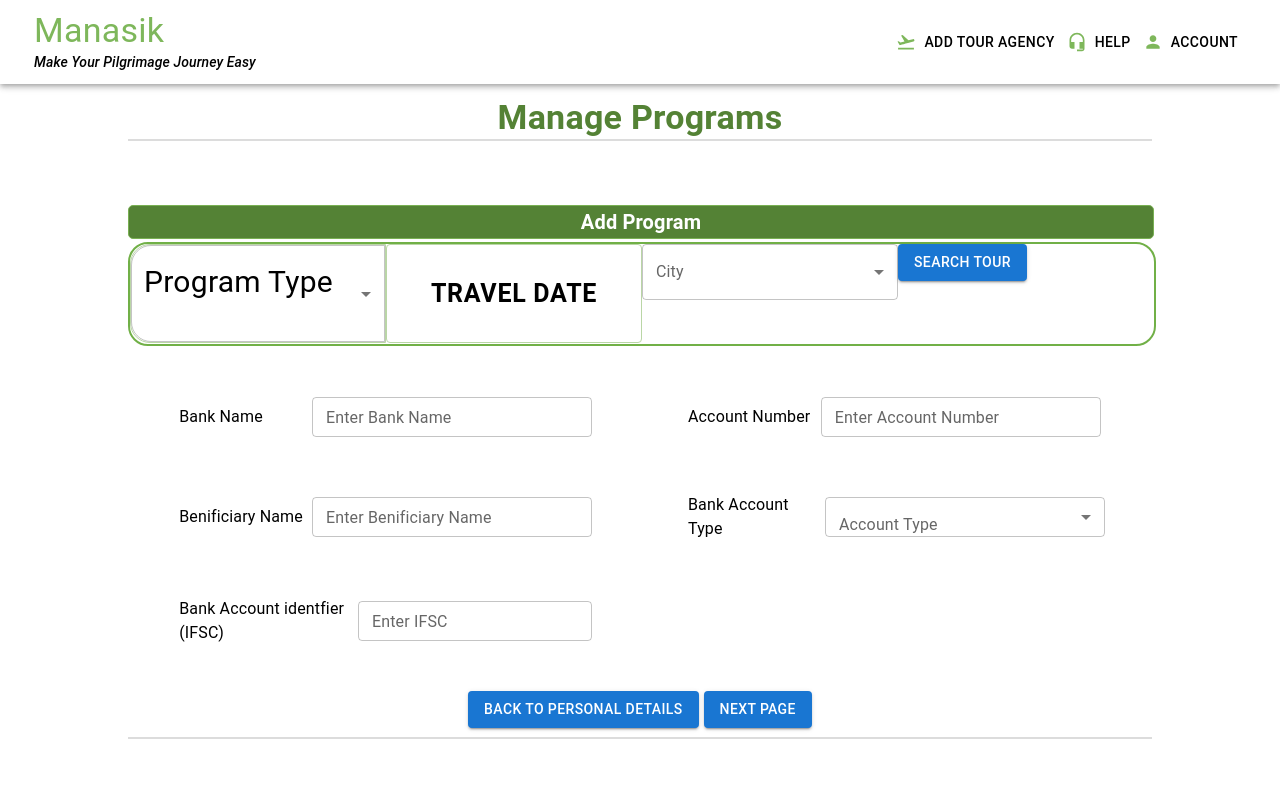
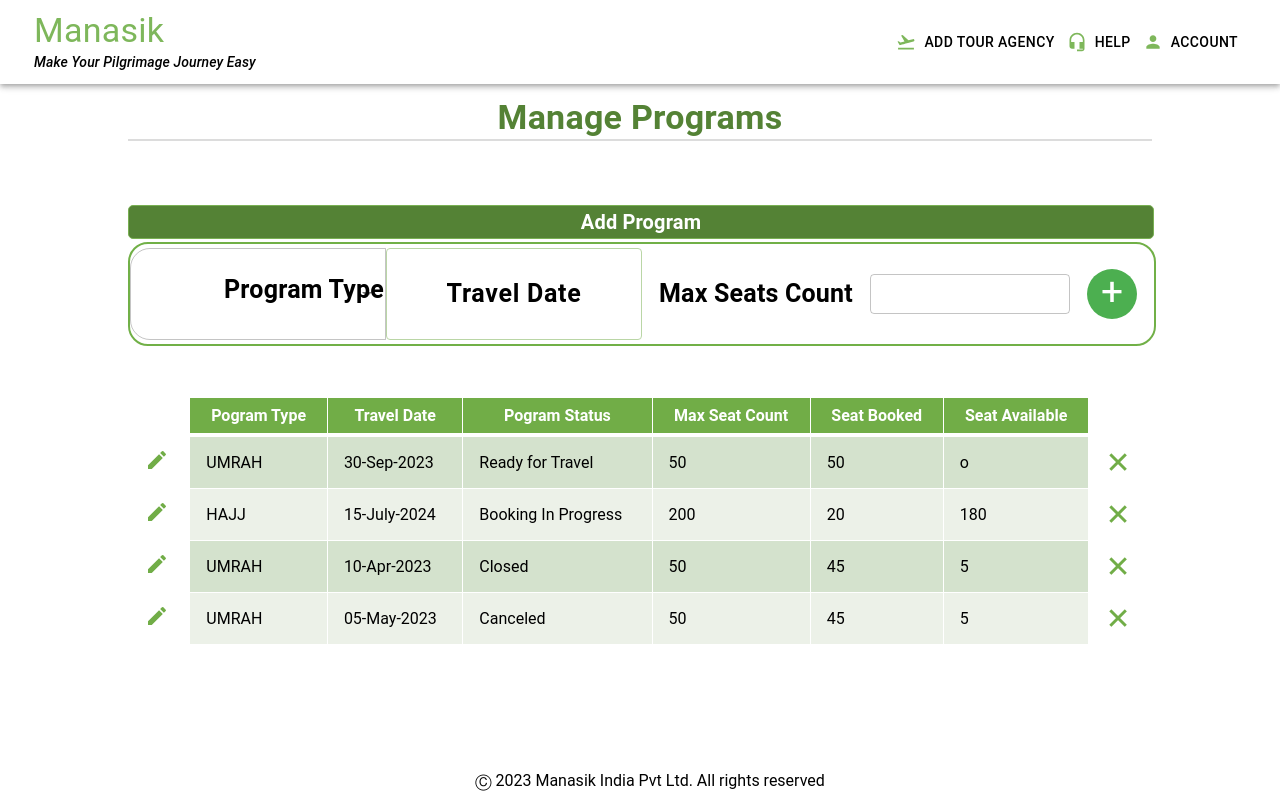
Before and after one commit to amirmursal/manasik, a React (Create React App) app: page /addProgram in a window 1280 px wide. Built offline with nearby package versions, Linux system fonts and the light colour scheme.

Commit message:
add program

```diff
--- a/package.json
+++ b/package.json
@@ -5,7 +5,7 @@
   "dependencies": {
     "@emotion/react": "^11.11.1",
     "@emotion/styled": "^11.11.0",
-    "@mui/icons-material": "^5.14.1",
+    "@mui/icons-material": "^5.14.16",
     "@mui/material": "^5.14.15",
     "@mui/x-date-pickers": "^6.17.0",
     "@testing-library/jest-dom": "^5.17.0",
--- a/src/components/AddProgram/AddProgram.styles.ts
+++ b/src/components/AddProgram/AddProgram.styles.ts
@@ -11,7 +11,9 @@ const addProgramStyles = {
         color: 'rgb(84, 130, 53)',
         display:"flex",
         justifyContent:"center",
-        fontWeight:"600"
+        fontWeight:"600",
+
+
     },
     subHead:{
         color: 'white',
@@ -30,20 +32,18 @@ const addProgramStyles = {
 
     selector:{
         borderRadius:" 20px 0px 0px 20px",
-        height:"99px",
-        fontSize:"50px",
-        border:"1px solid rgb(186, 214, 166)" ,
+        fontWeight:"700",
+        fontSize: "30px",
+        padding:"1vh 2vh 1vh 10vh",
+
     },
 
-
-
-
-
-
-
-
-
-
+    label:{
+        fontWeight:"700",
+       fontSize:"25px",
+        color:"black",
+        padding:"1vh 2vh 1vh 10vh"
+    },
 
 
     input:{
@@ -64,8 +64,63 @@ const addProgramStyles = {
       },
     },
     divider:{
-        border: "1px solid gainsboro"
+        border: "1px solid gainsboro" ,
+
     },
+
+    seats:{
+
+        display:"flex",
+        justifyContent:"space-evenly",
+        alignItems:"center"
+    },
+
+
+    table:{
+        width: "100%",
+
+            alignItems: 'center',
+
+
+            "& table":{
+               width:"100%",
+                borderCollapse: "collapse",
+            },
+
+            "& thead":{
+                backgroundColor:"rgb(113, 173, 71)",
+                color:"white",
+                borderBottom:"4px solid white",
+            },
+
+            "& td,th":{
+                border:"1px solid white",
+                padding:"1vh 2vh"
+            },
+
+            "& tbody > tr:nth-of-type(odd)":{
+                backgroundColor:"rgb(212, 226, 205)  ",
+            },
+
+            "& tbody > tr:nth-of-type(even)":{
+                backgroundColor:" rgb(236, 241, 232)"
+            },
+
+            "& tr > td:last-child":{
+                backgroundColor:"white",
+                color:"rgb(113, 173, 71)",
+                fontSize:"30px"
+            },
+
+            "& tr > td:first-child":{
+                backgroundColor:"white",
+                color:"rgb(113, 173, 71)",
+            }
+
+
+
+
+     }
 
 }
 export default addProgramStyles;
--- a/src/components/AddProgram/AddProgram.tsx
+++ b/src/components/AddProgram/AddProgram.tsx
@@ -2,6 +2,9 @@ import React from 'react';
 import AddProgramStyles from "./AddProgram.styles";
 import PickerWithButtonField from "./DatePicker"
 import { Box, Button, TextField, InputLabel,FormControl,Divider, Grid, MenuItem, Select, Typography } from "@mui/material";
+import { green } from '@mui/material/colors';
+import Icon from '@mui/material/Icon';
+import CreateIcon from '@mui/icons-material/Create';
 
 const AddProgram = () => {
   return (
@@ -15,77 +18,93 @@ const AddProgram = () => {
       <Box sx={{ margin: '0% 5% 5% 0%', display:'flex', alignItems:'center',height:"100px", width:"100%", borderRadius:"20px", border:"2px solid rgb(113, 176, 71)" }}>
                 <Grid container  columns={{xs:1, sm:8, md:12}}>
                     <Grid item xs={3}>
-                    <FormControl fullWidth variant="outlined"  >
-                            <InputLabel style={{fontSize:"30px", color:"black"}} >Program Type</InputLabel>
-                            <Select label="Tour Type" sx={AddProgramStyles.selector} >
-                                <MenuItem value="hajj">Hajj</MenuItem>
-                                <MenuItem value="umrah">Umrah</MenuItem>
+                      <FormControl fullWidth variant="outlined"  >
+                            <InputLabel  sx={AddProgramStyles.label} >Program Type</InputLabel>
+                            <Select  sx={AddProgramStyles.selector} >
+                                <MenuItem   style={{ fontSize: '30px' }} value="hajj">Hajj</MenuItem>
+                                <MenuItem   style={{ fontSize: '30px' }} value="umrah">Umrah</MenuItem>
                             </Select>
-                        </FormControl>
+                      </FormControl>
                     </Grid>
+
                     <Grid item xs={3}>
                         <PickerWithButtonField/>
                     </Grid>
-                    <Grid item xs={3}>
-                        <FormControl fullWidth variant="outlined">
-                            <InputLabel>City</InputLabel>
-                            <Select label="City">
-                                <MenuItem value="pune">Pune</MenuItem>
-                            </Select>
-                        </FormControl>
+
+                    <Grid item xs={6} sx={AddProgramStyles.seats} >
+                          <Typography variant='h6' style={{fontWeight:"600", fontSize:"25px"}} >Max Seats Count</Typography>
+                          <TextField type='number'  size="small" style={{width:"200px"}} />
+                          <Icon sx={{ backgroundColor: green[500], borderRadius:"40px",color:"white", width:"50px", height:"50px", fontSize:"39px" }}>+</Icon>
                     </Grid>
-                    <Grid item xs={3}>
-                    <FormControl variant="outlined">
-                        <Button variant="contained">Search Tour</Button>
-                        </FormControl>
-                    </Grid>
+
                 </Grid>
         </Box>
 
 
 
-      <Box sx={{ width: "90%", margin: "auto", display: 'flex', flexDirection: "column", alignItems: 'center' }}>
-        <Grid container rowSpacing={7} columns={{ xs: 1, sm: 4, md: 12,  }}  columnSpacing={{ xs: 1, sm: 12, md: 12 }} >
+      <Box sx={AddProgramStyles.table} >
 
-          <Grid item xs={6}  sx={AddProgramStyles.input}>
-            <Typography sx={AddProgramStyles.lable} >Bank Name </Typography>
-            <TextField type='text' label='Enter Bank Name' size="small" sx={AddProgramStyles.text} />
-          </Grid>
+          <table>
+            <thead>
 
-          <Grid item xs={6}  sx={AddProgramStyles.input}>
-            <Typography sx={AddProgramStyles.lable} >Account Number </Typography>
-            <TextField type='text' label='Enter Account Number' size="small" sx={AddProgramStyles.text} />
-          </Grid>
+              <tr>
+                <th style={{backgroundColor:"white"}}></th>
+                <th>Pogram Type</th>
+                <th>Travel Date</th>
+                <th>Pogram Status</th>
+                <th>Max Seat Count</th>
+                <th>Seat Booked</th>
+                <th>Seat Available</th>
+                <th style={{backgroundColor:"white"}} ></th>
+              </tr>
+            </thead>
+            <tbody>
 
-          <Grid item xs={6}  sx={AddProgramStyles.input}>
-            <Typography sx={AddProgramStyles.lable} >Benificiary Name </Typography>
-            <TextField type='text' label='Enter Benificiary Name' size="small" sx={AddProgramStyles.text} />
-          </Grid>
+              <tr>
+                <td><CreateIcon /></td>
+                <td>UMRAH</td>
+                <td>30-Sep-2023</td>
+                <td>Ready for Travel</td>
+                <td>50</td>
+                <td>50</td>
+                <td>o</td>
+                <td>✕</td>
+              </tr>
+              <tr>
+                <td><CreateIcon /></td>
+                <td>HAJJ</td>
+                <td>15-July-2024</td>
+                <td>Booking In Progress</td>
+                <td>200</td>
+                <td>20</td>
+                <td>180</td>
+                <td>✕</td>
+              </tr>
+              <tr>
+                <td><CreateIcon /></td>
+                <td>UMRAH</td>
+                <td>10-Apr-2023</td>
+                <td>Closed</td>
+                <td>50</td>
+                <td>45</td>
+                <td>5</td>
+                <td>✕</td>
+              </tr>
+              <tr>
+                <td><CreateIcon /></td>
+                <td>UMRAH</td>
+                <td>05-May-2023</td>
+                <td>Canceled</td>
+                <td>50</td>
+                <td>45</td>
+                <td>5</td>
+                <td>✕</td>
+              </tr>
+            </tbody>
+          </table>
 
-          <Grid item xs={6}  sx={AddProgramStyles.input}>
-            <Typography sx={AddProgramStyles.lable} >Bank Account Type   </Typography>
-            <FormControl variant="outlined">
-              <InputLabel>Account Type</InputLabel>
-            <Select size="small" label='ccount Type' sx={AddProgramStyles.text} >
-              <MenuItem value="pune">Saving</MenuItem>
-              <MenuItem value="pune">Current</MenuItem>
-            </Select>
-          </FormControl>
-
-          </Grid>
-
-          <Grid item xs={6}  sx={AddProgramStyles.input}>
-            <Typography sx={AddProgramStyles.lable} >Bank Account identfier (IFSC) </Typography>
-            <TextField type='text' label='Enter IFSC' size="small" sx={AddProgramStyles.text} />
-          </Grid>
-
-        </Grid>
-        <Grid marginTop="5%" marginBottom="1%" display='flex' gap="5px"  >
-          <Button href='/addAgentDetails' variant="contained"  >Back to Personal Details</Button>
-          <Button variant="contained">Next Page</Button>
-        </Grid>
       </Box>
-      <Divider sx={AddProgramStyles.divider}  />
+      {/* <Divider sx={AddProgramStyles.divider}  /> */}
     </Box>
   );
 }
--- a/src/components/AddProgram/DatePicker.styles.ts
+++ b/src/components/AddProgram/DatePicker.styles.ts
@@ -1,5 +1,6 @@
 const datePickerStyles = {
     button:{
+      textTransform: 'capitalize',
         color:"black",
         width:"100%",
         fontSize:"25px",
--- a/src/components/AddProgram/DatePicker.tsx
+++ b/src/components/AddProgram/DatePicker.tsx
@@ -41,6 +41,7 @@ function ButtonField(props: ButtonFieldProps) {
       disabled={disabled}
       ref={ref}
       aria-label={ariaLabel}
+
       sx={DatePickerStyles.button}
       onClick={() => setOpen?.((prev) => !prev)}
     >
--- a/src/components/Layout/Layout.tsx
+++ b/src/components/Layout/Layout.tsx
@@ -6,9 +6,9 @@ import Footer from "../Footer";
 const Layout = () => {
     return (
         <>
-            <MainNavigation />
+           <MainNavigation />
             <Outlet />
-            {/* <Footer /> */}
+             <Footer />
         </>
     )
 }
```
Also changed, not shown: 1 other file (tests, documents, lock files or other folders).
